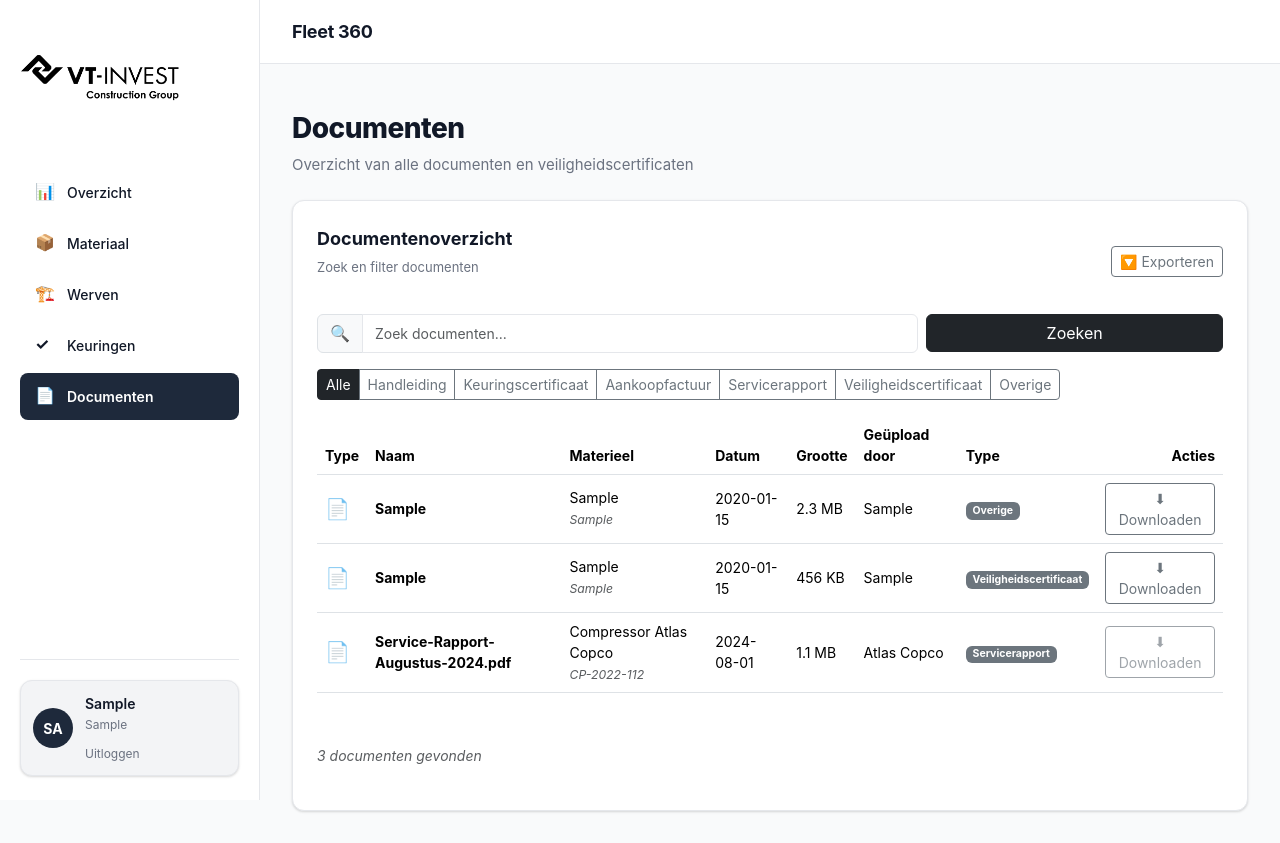
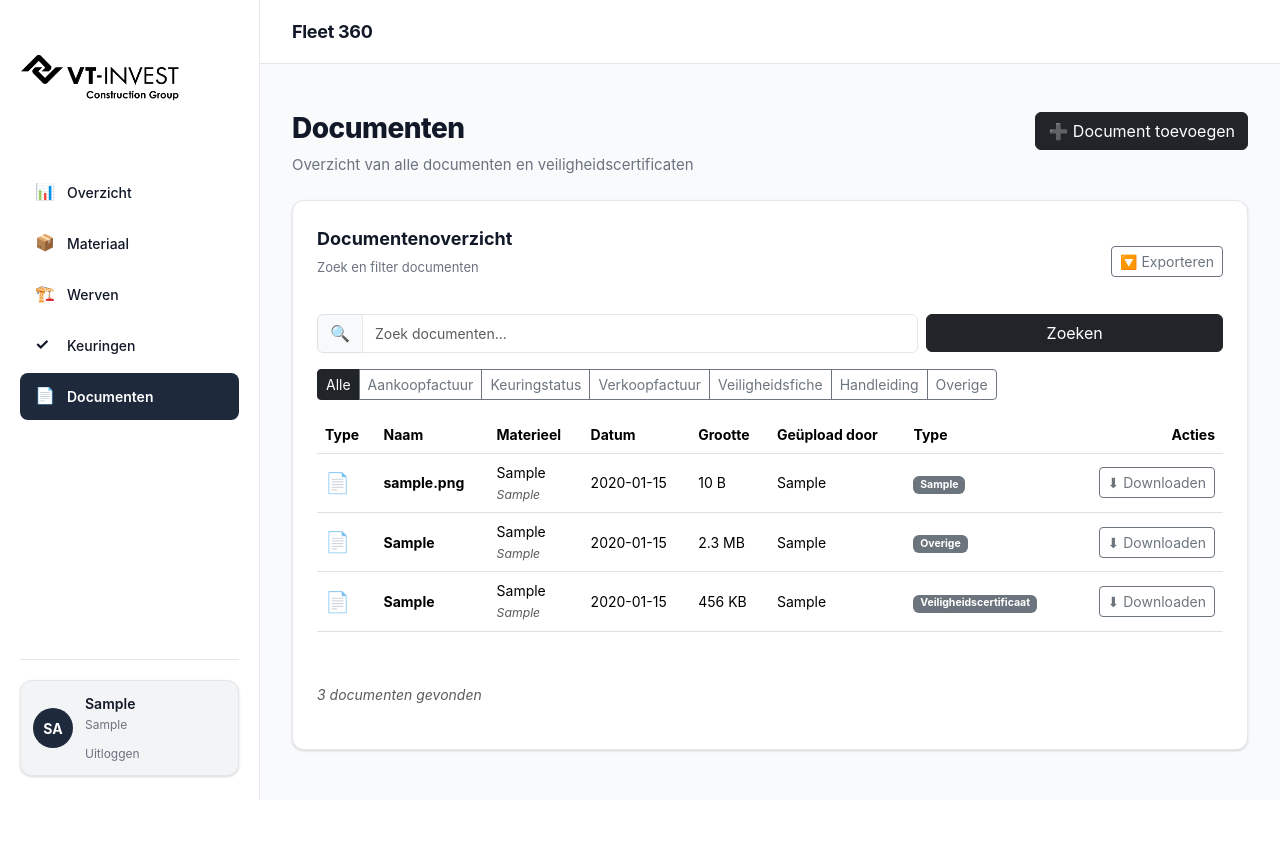
Before and after one commit to A-D-DBS-application/web-application-2025-group-28, a Flask app: page /documenten in a window 1280 px wide. After the commit the page ends 800 px from the top, so only its background shows below. Run offline with Flask 3, Linux system fonts and the light colour scheme; the visitor is signed in with stand-in values (Sample User, id 1); tables that the repository leaves empty hold one stand-in row (values such as "Sample post").

Commit message:
documenten toevoegen

```diff
--- a/app/app.py
+++ b/app/app.py
@@ -16,7 +16,7 @@ import os
 from dateutil.relativedelta import relativedelta
 
 from config import Config
-from models import db, Gebruiker, Material, Activity, MaterialUsage, Project, Keuringstatus, KeuringHistoriek
+from models import db, Gebruiker, Material, Activity, MaterialUsage, Project, Keuringstatus, KeuringHistoriek, Document
 from sqlalchemy import or_, func, and_
 from werkzeug.utils import secure_filename
 from werkzeug.security import generate_password_hash, check_password_hash
@@ -2652,6 +2652,55 @@ def documenten():
     all_materials = Material.query.all()
     documents = []
 
+    # Haal documenten op uit de nieuwe documenten tabel
+    query_docs = Document.query
+
+    # Filter op document type als opgegeven
+    if doc_type and doc_type != "alle":
+        # Map oude type namen naar nieuwe
+        type_mapping = {
+            "aankoopfactuur": "Aankoopfactuur",
+            "keuringscertificaat": "Keuringstatus",
+            "verkoopfactuur": "Verkoopfactuur",
+            "veiligheidscertificaat": "Veiligheidsfiche",
+        }
+        if doc_type in type_mapping:
+            query_docs = query_docs.filter(Document.document_type == type_mapping[doc_type])
+
+    all_documents = query_docs.order_by(Document.created_at.desc()).all()
+
+    # Converteer Document objecten naar dict formaat
+    for doc in all_documents:
+        material_name = "Niet gekoppeld"
+        material_serial = "-"
+        if doc.material:
+            material_name = doc.material.name or "Onbekend"
+            material_serial = doc.material.serial or "-"
+
+        # Format file size
+        file_size_str = "Onbekend"
+        if doc.file_size:
+            if doc.file_size < 1024:
+                file_size_str = f"{doc.file_size} B"
+            elif doc.file_size < 1024 * 1024:
+                file_size_str = f"{doc.file_size / 1024:.1f} KB"
+            else:
+                file_size_str = f"{doc.file_size / (1024 * 1024):.1f} MB"
+
+        documents.append({
+            "type": doc.document_type,
+            "name": doc.file_name,
+            "material": material_name,
+            "material_serial": material_serial,
+            "date": doc.created_at.strftime("%Y-%m-%d") if doc.created_at else "",
+            "size": file_size_str,
+            "uploaded_by": doc.uploaded_by or "Onbekend",
+            "path": doc.file_path,
+            "status": doc.document_type,
+            "id": doc.id,
+        })
+
+    # Voeg ook oude documenten toe (van materials tabel) voor backward compatibility
     for material in all_materials:
         if material.documentation_path:
             doc_name = _os.path.basename(material.documentation_path)
@@ -2696,35 +2745,30 @@ def documenten():
                 }
             )
 
-    documents.append(
-        {
-        "type": "Servicerapport",
-        "name": "Service-Rapport-Augustus-2024.pdf",
-        "material": "Compressor Atlas Copco",
-        "material_serial": "CP-2022-112",
-        "date": "2024-08-01",
-        "size": "1.1 MB",
-        "uploaded_by": "Atlas Copco",
-        "path": None,
-            "status": "Servicerapport",
-        }
-    )
-
+    # Filter op zoekterm
     if q:
         documents = [
             d
             for d in documents
-            if q in d["name"].lower() or q in d["material"].lower()
+            if q in d["name"].lower() or q in d["material"].lower() or q in (d.get("material_serial", "") or "").lower()
         ]
 
+    # Filter op type (als nog niet gefilterd)
     if doc_type and doc_type != "alle":
+        type_mapping_lower = {
+            "aankoopfactuur": "Aankoopfactuur",
+            "keuringscertificaat": "Keuringstatus",
+            "verkoopfactuur": "Verkoopfactuur",
+            "veiligheidscertificaat": "Veiligheidsfiche",
+        }
+        filter_type = type_mapping_lower.get(doc_type, doc_type)
         documents = [
-            d for d in documents if d["type"].lower() == doc_type.lower()
+            d for d in documents if d["type"].lower() == filter_type.lower()
         ]
 
     total_docs = len(documents)
     safety_certs = len(
-        [d for d in documents if d["type"] == "Veiligheidscertificaat"]
+        [d for d in documents if d["type"] == "Veiligheidsfiche" or d["type"] == "Veiligheidscertificaat"]
     )
 
     return render_template(
@@ -2734,7 +2778,98 @@ def documenten():
         safety_certs=safety_certs,
         search_query=q,
         selected_type=doc_type,
-    )
+        all_materials=all_materials,
+    )
+
+
+@app.route("/documenten/upload", methods=["POST"])
+@login_required
+def documenten_upload():
+    """Upload een nieuw document"""
+    document_file = request.files.get("document_file")
+    document_type = (request.form.get("document_type") or "").strip()
+    material_id_str = (request.form.get("material_id") or "").strip()
+    note = (request.form.get("note") or "").strip()
+
+    # Validatie
+    if not document_file or not document_file.filename:
+        flash("Geen bestand geselecteerd.", "danger")
+        return redirect(url_for("documenten"))
+
+    if not document_type:
+        flash("Document type is verplicht.", "danger")
+        return redirect(url_for("documenten"))
+
+    # Valideer document type
+    valid_types = ["Aankoopfactuur", "Keuringstatus", "Verkoopfactuur", "Veiligheidsfiche"]
+    if document_type not in valid_types:
+        flash("Ongeldig document type.", "danger")
+        return redirect(url_for("documenten"))
+
+    # Als type niet Veiligheidsfiche is, moet material_id aanwezig zijn
+    material_id = None
+    if document_type != "Veiligheidsfiche":
+        if not material_id_str:
+            flash("Materieel is verplicht voor dit document type.", "danger")
+            return redirect(url_for("documenten"))
+        try:
+            material_id = int(material_id_str)
+            # Controleer of materiaal bestaat
+            material = Material.query.filter_by(id=material_id).first()
+            if not material:
+                flash("Materiaal niet gevonden.", "danger")
+                return redirect(url_for("documenten"))
+        except ValueError:
+            flash("Ongeldig materiaal ID.", "danger")
+            return redirect(url_for("documenten"))
+
+    # Sla bestand op
+    filename = secure_filename(document_file.filename)
+    timestamp = datetime.utcnow().strftime("%Y%m%d_%H%M%S")
+    prefix = f"{document_type}_{timestamp}"
+    final_filename = f"{prefix}_{filename}"
+
+    full_path = os.path.join(app.config["DOC_UPLOAD_FOLDER"], final_filename)
+    document_file.save(full_path)
+
+    # Bepaal relatief pad
+    relative_path = f"uploads/docs/{final_filename}"
+
+    # Bepaal bestandsgrootte
+    file_size = os.path.getsize(full_path) if os.path.exists(full_path) else None
+
+    # Haal gebruiker informatie op
+    user_name = g.user.Naam if getattr(g, "user", None) and g.user.Naam else "Onbekend"
+    user_id = g.user.gebruiker_id if getattr(g, "user", None) else None
+
+    # Maak document record aan
+    new_document = Document(
+        document_type=document_type,
+        file_path=relative_path,
+        file_name=filename,
+        file_size=file_size,
+        material_id=material_id,
+        uploaded_by=user_name,
+        user_id=user_id,
+        note=note if note else None,
+        created_at=datetime.utcnow(),
+    )
+
+    db.session.add(new_document)
+    db.session.commit()
+
+    # Log activiteit
+    material_name = ""
+    material_serial = ""
+    if material_id:
+        material = Material.query.filter_by(id=material_id).first()
+        if material:
+            material_name = material.name or ""
+            material_serial = material.serial or ""
+
+    log_activity_db(f"Document geüpload: {document_type}", material_name, material_serial)
+    flash(f"Document '{filename}' succesvol geüpload.", "success")
+    return redirect(url_for("documenten"))
 
 
 if __name__ == "__main__":
--- a/app/templates/documenten.html
+++ b/app/templates/documenten.html
@@ -5,6 +5,11 @@
   <div>
     <h2 class="h-title">Documenten</h2>
     <div class="h-sub">Overzicht van alle documenten en veiligheidscertificaten</div>
+  </div>
+  <div>
+    <button type="button" class="btn btn-dark" data-bs-toggle="modal" data-bs-target="#uploadDocumentModal">
+      ➕ Document toevoegen
+    </button>
   </div>
 </div>
 
@@ -48,25 +53,25 @@
          class="btn btn-sm {% if not selected_type or selected_type == 'alle' %}btn-dark{% else %}btn-outline-secondary{% endif %}">
         Alle
       </a>
+      <a href="{{ url_for('documenten', q=search_query, type='Aankoopfactuur') }}"
+         class="btn btn-sm {% if selected_type == 'Aankoopfactuur' or selected_type == 'aankoopfactuur' %}btn-dark{% else %}btn-outline-secondary{% endif %}">
+        Aankoopfactuur
+      </a>
+      <a href="{{ url_for('documenten', q=search_query, type='Keuringstatus') }}"
+         class="btn btn-sm {% if selected_type == 'Keuringstatus' or selected_type == 'keuringscertificaat' %}btn-dark{% else %}btn-outline-secondary{% endif %}">
+        Keuringstatus
+      </a>
+      <a href="{{ url_for('documenten', q=search_query, type='Verkoopfactuur') }}"
+         class="btn btn-sm {% if selected_type == 'Verkoopfactuur' or selected_type == 'verkoopfactuur' %}btn-dark{% else %}btn-outline-secondary{% endif %}">
+        Verkoopfactuur
+      </a>
+      <a href="{{ url_for('documenten', q=search_query, type='Veiligheidsfiche') }}"
+         class="btn btn-sm {% if selected_type == 'Veiligheidsfiche' or selected_type == 'veiligheidsfiche' or selected_type == 'veiligheidscertificaat' %}btn-dark{% else %}btn-outline-secondary{% endif %}">
+        Veiligheidsfiche
+      </a>
       <a href="{{ url_for('documenten', q=search_query, type='handleiding') }}"
          class="btn btn-sm {% if selected_type == 'handleiding' %}btn-dark{% else %}btn-outline-secondary{% endif %}">
         Handleiding
-      </a>
-      <a href="{{ url_for('documenten', q=search_query, type='keuringscertificaat') }}"
-         class="btn btn-sm {% if selected_type == 'keuringscertificaat' %}btn-dark{% else %}btn-outline-secondary{% endif %}">
-        Keuringscertificaat
-      </a>
-      <a href="{{ url_for('documenten', q=search_query, type='aankoopfactuur') }}"
-         class="btn btn-sm {% if selected_type == 'aankoopfactuur' %}btn-dark{% else %}btn-outline-secondary{% endif %}">
-        Aankoopfactuur
-      </a>
-      <a href="{{ url_for('documenten', q=search_query, type='servicerapport') }}"
-         class="btn btn-sm {% if selected_type == 'servicerapport' %}btn-dark{% else %}btn-outline-secondary{% endif %}">
-        Servicerapport
-      </a>
-      <a href="{{ url_for('documenten', q=search_query, type='veiligheidscertificaat') }}"
-         class="btn btn-sm {% if selected_type == 'veiligheidscertificaat' %}btn-dark{% else %}btn-outline-secondary{% endif %}">
-        Veiligheidscertificaat
       </a>
       <a href="{{ url_for('documenten', q=search_query, type='overige') }}"
          class="btn btn-sm {% if selected_type == 'overige' %}btn-dark{% else %}btn-outline-secondary{% endif %}">
@@ -139,4 +144,73 @@
   {% endif %}
 </div>
 
+<!-- Upload Document Modal -->
+<div class="modal fade" id="uploadDocumentModal" tabindex="-1" aria-labelledby="uploadDocumentModalLabel" aria-hidden="true">
+  <div class="modal-dialog modal-lg">
+    <div class="modal-content">
+      <div class="modal-header">
+        <h5 class="modal-title" id="uploadDocumentModalLabel">Document toevoegen</h5>
+        <button type="button" class="btn-close" data-bs-dismiss="modal" aria-label="Close"></button>
+      </div>
+      <form method="post" action="{{ url_for('documenten_upload') }}" enctype="multipart/form-data">
+        <div class="modal-body">
+          <div class="mb-3">
+            <label for="document_file" class="form-label">Bestand <span class="text-danger">*</span></label>
+            <input type="file" class="form-control" id="document_file" name="document_file" required accept=".pdf,.jpg,.jpeg,.png,.doc,.docx">
+            <small class="form-text text-muted">Ondersteunde formaten: PDF, JPG, PNG, DOC, DOCX</small>
+          </div>
+
+          <div class="mb-3">
+            <label for="document_type" class="form-label">Document type <span class="text-danger">*</span></label>
+            <select class="form-select" id="document_type" name="document_type" required>
+              <option value="">Selecteer type...</option>
+              <option value="Aankoopfactuur">Aankoopfactuur</option>
+              <option value="Keuringstatus">Keuringstatus</option>
+              <option value="Verkoopfactuur">Verkoopfactuur</option>
+              <option value="Veiligheidsfiche">Veiligheidsfiche</option>
+            </select>
+          </div>
+
+          <div class="mb-3" id="material_select_container" style="display: none;">
+            <label for="material_id" class="form-label">Materieel <span class="text-danger">*</span></label>
+            <select class="form-select" id="material_id" name="material_id">
+              <option value="">Selecteer materieel...</option>
+              {% for material in all_materials %}
+                <option value="{{ material.id }}">{{ material.name }} ({{ material.serial }})</option>
+              {% endfor %}
+            </select>
+            <small class="form-text text-muted">Verplicht voor aankoopfactuur, Keuringstatus en verkoopfactuur</small>
+          </div>
+
+          <div class="mb-3">
+            <label for="note" class="form-label">Opmerking (optioneel)</label>
+            <textarea class="form-control" id="note" name="note" rows="3" placeholder="Optionele opmerkingen..."></textarea>
+          </div>
+        </div>
+        <div class="modal-footer">
+          <button type="button" class="btn btn-secondary" data-bs-dismiss="modal">Annuleren</button>
+          <button type="submit" class="btn btn-dark">Uploaden</button>
+        </div>
+      </form>
+    </div>
+  </div>
+</div>
+
+<script>
+  // Toon/verberg materiaal selectie op basis van document type
+  document.getElementById('document_type').addEventListener('change', function() {
+    const materialContainer = document.getElementById('material_select_container');
+    const materialSelect = document.getElementById('material_id');
+
+    if (this.value === 'Veiligheidsfiche') {
+      materialContainer.style.display = 'none';
+      materialSelect.removeAttribute('required');
+      materialSelect.value = '';
+    } else {
+      materialContainer.style.display = 'block';
+      materialSelect.setAttribute('required', 'required');
+    }
+  });
+</script>
+
 {% endblock %}
```
Also changed, not shown: DOCUMENTEN_UPLOAD_INSTRUCTIES.md (added, +144 -0 lines), app/models.py (+44 -0 lines), supabase_documenten.sql (added, +53 -0 lines).
